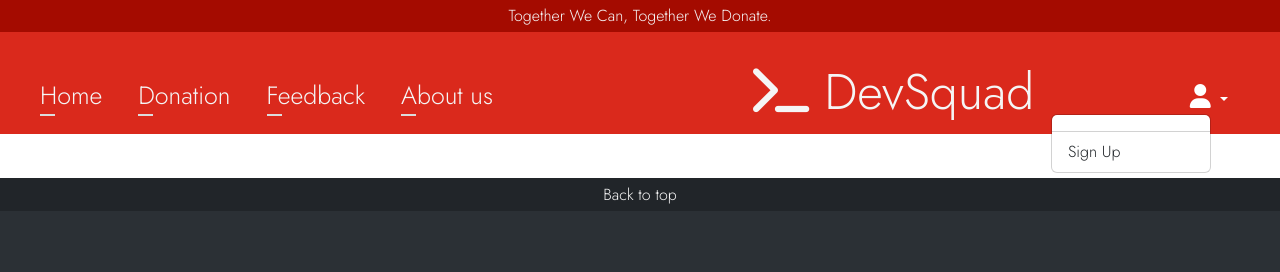
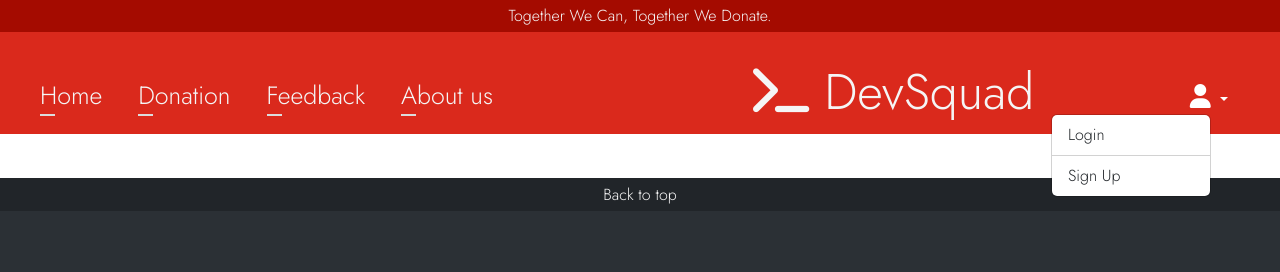
Before and after one commit to ayushgitt/DevSquad, a plain HTML site: page feedback.html in a window 1280 px wide. Both pictures are taken after a click on the button 1200 px from the left and 97 px from the top of the page. Shown: the top 272 px of the page. Drawn offline with nearby package versions, Linux system fonts and the light colour scheme.

Commit message:
Update feedback.html

```diff
--- a/feedback.html
+++ b/feedback.html
@@ -67,7 +67,7 @@
                     <i class="fa-solid fa-user profile" style="background-color: inherit; color: white"></i>
                 </a>
                 <ul class="dropdown-menu">
-<!--                     <li><a class="dropdown-item" href="#">Login</a></li> -->
+                    <li><a class="dropdown-item" href="#">Login</a></li>
                     <li><hr class="dropdown-divider"></li>
                     <li><a class="dropdown-item" href="index.html">Sign Up</a></li>
                 </ul>
```
